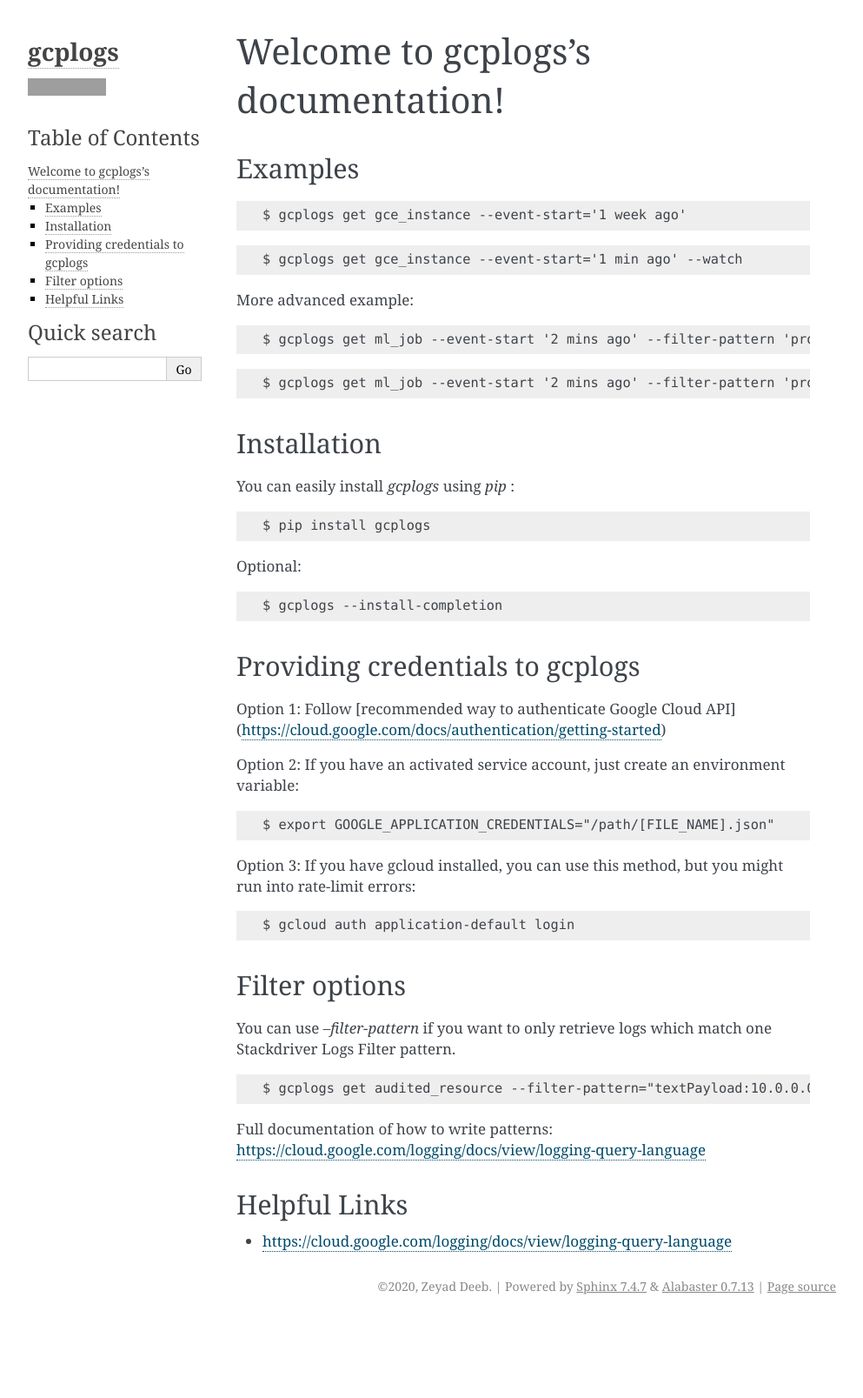
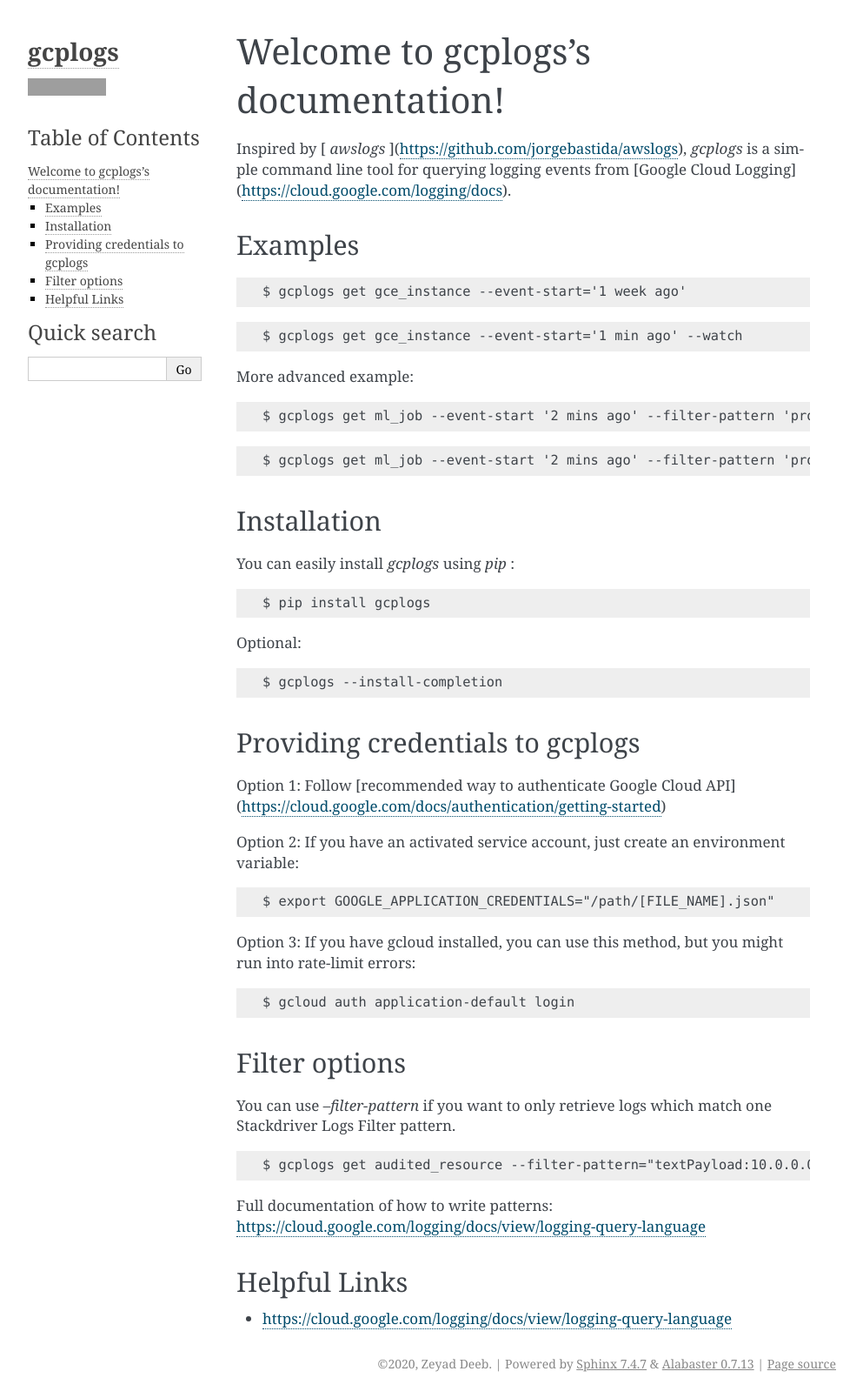
Before and after one commit to zeyaddeeb/gcplogs, a Sphinx documentation site: the page built from docs/index.rst, in a window 1280 px wide. Shown: the whole page at 87% size, without its empty margins (148-1141 px from the left). Built offline with Sphinx 7.4.7, drawn with Linux system fonts in a browser that asks for light colours; before the commit the page ends 1518 px from its top, so only the background shows below that; grey boxes are pictures that could not be loaded.

Commit message:
adding some notes

```diff
--- a/docs/index.rst
+++ b/docs/index.rst
@@ -1,5 +1,7 @@
 Welcome to gcplogs's documentation!
 ===================================
+
+Inspired by [ `awslogs` ](https://github.com/jorgebastida/awslogs), `gcplogs` is a simple command line tool for querying logging events from [Google Cloud Logging](https://cloud.google.com/logging/docs).
 
 Examples
 -------
```
Also changed, not shown: README.md (+1 -1 lines).
